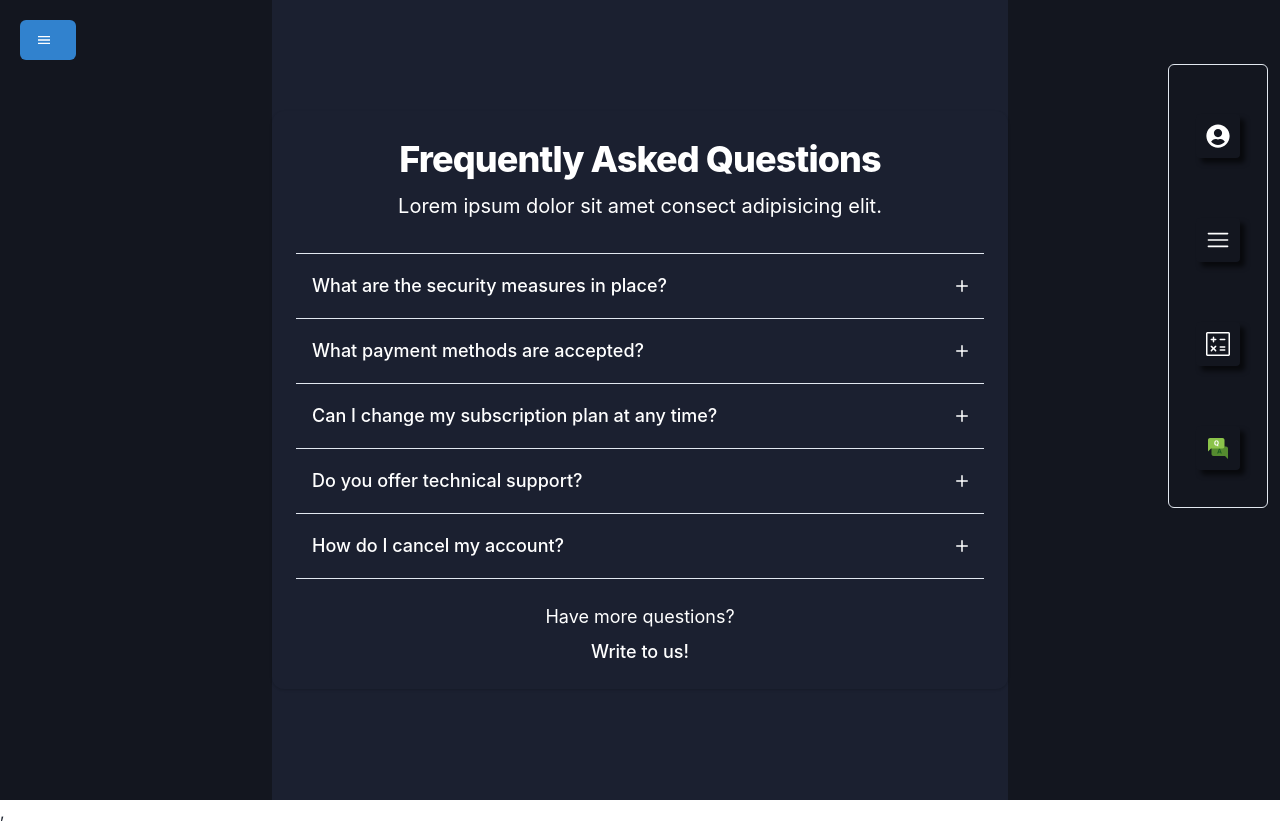
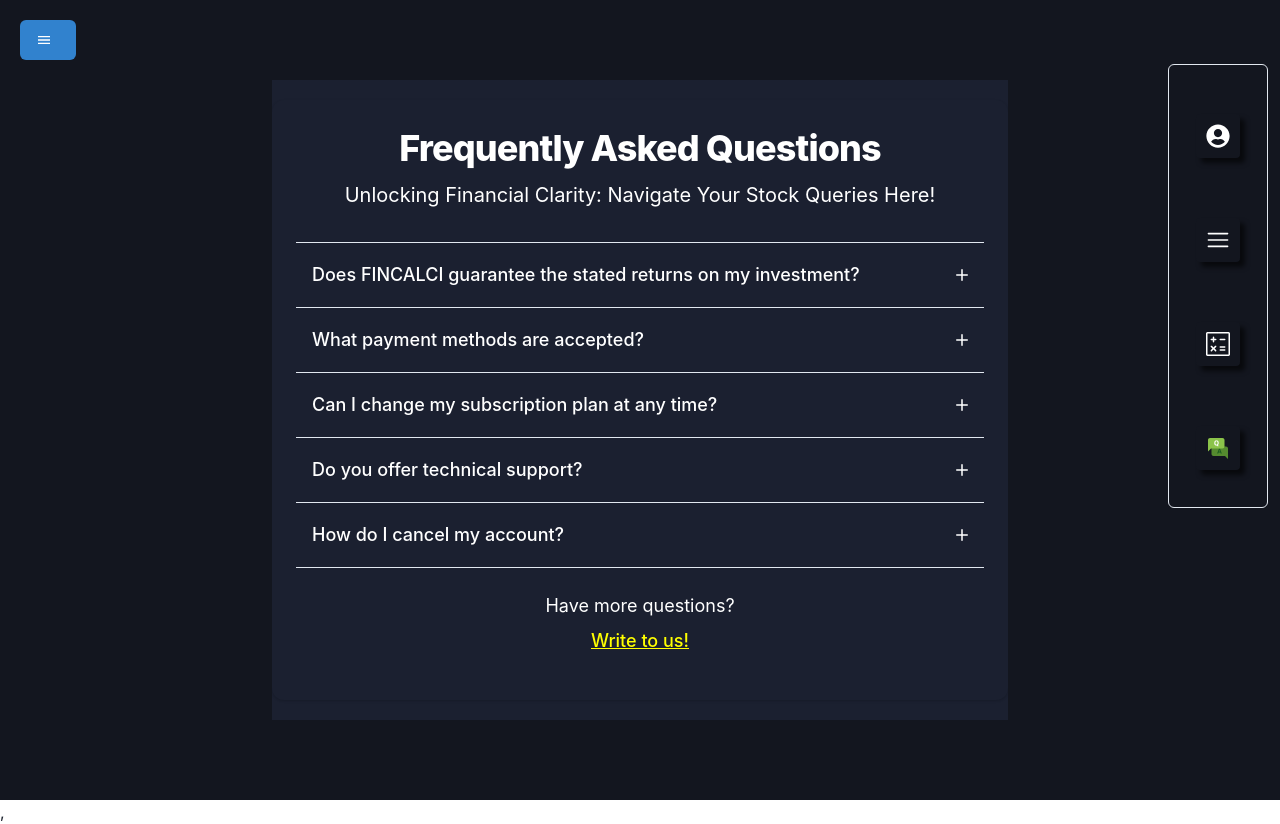
Before and after one commit to Tejash07/FinHelp, a React (Vite) app in the folder FinHelp/frontend/: page /home/faq in a window 1280 px wide. Built offline with nearby package versions, Linux system fonts and the light colour scheme.

Commit message:
Update FaqPage.jsx

```diff
--- a/FinHelp/frontend/src/components/FaqPage/FaqPage.jsx
+++ b/FinHelp/frontend/src/components/FaqPage/FaqPage.jsx
@@ -82,11 +82,11 @@
   const textColor = useColorModeValue('gray.900', 'gray.100');
 
   return (
-    <div className="min-h-screen bg-[#13161F] flex">
+    <div className="min-h-screen bg-[#13161F] flex overflow-hidden">
       <div className="w-1/5"> {/* Adjusted width for LeftDrawer */}
         <LeftDrawer />
       </div>
-      <div className="w-3/5  px-4 max-h-screen overflow-y-auto">
+      <div className="w-3/5 flex flex-col justify-center items-center px-4 overflow-hidden">
         <Flex
           bg="#1B2030"
           _dark={{
@@ -94,8 +94,10 @@
           }}
           justifyContent="center"
           alignItems="center"
-          minHeight="100vh"
+          height="80vh"
+          width="100%"
           py={5}
+          overflow="hidden"
         >
           <Box
             bg={'#1B2030'}
@@ -107,6 +109,8 @@
             w="100%"
             p={6}
             maxW="7xl"
+            h="100%"
+            overflowY="auto"
           >
             <Box textAlign="center">
               <chakra.h2
@@ -135,15 +139,16 @@
                   color: 'gray.300',
                 }}
               >
-                Lorem ipsum dolor sit amet consect adipisicing elit.
+                Unlocking Financial Clarity: Navigate Your Stock Queries Here!
               </chakra.p>
             </Box>
 
             <Box mt={8}>
               <Accordion allowMultiple>
                 <FaqItem
-                  question="What are the security measures in place?"
-                  answer="Our platform uses SSL encryption and complies with PCI DSS standards to secure your data. We regularly update our security protocols and conduct thorough audits to ensure that your information is protected against unauthorized access and data breaches. Our commitment to security allows you to trust us with your sensitive information."
+                  question="Does FINCALCI guarantee the stated returns on my investment?"
+                  answer="Our platform leverages historical data of specific stocks, analyzing their past performance and behaviors within given time periods. While this approach provides valuable insights, it is important to note that it is not infallible and cannot guarantee future stock behavior predictions. The inherent volatility and myriad influencing factors in the stock market mean that predictions based solely on historical data can only offer a limited perspective. Therefore, users should exercise caution and consider multiple factors when making investment decisions, as past performance is not always indicative of future results.
+                  "
                 />
                 <FaqItem
                   question="What payment methods are accepted?"
@@ -177,13 +182,14 @@
                   href="mailto:support@example.com"
                   isExternal
                   fontSize="lg"
-                  color="white"
+                  color="yellow"
+                  textDecoration="underline"
                   _dark={{
                     color: 'white',
                   }}
                   fontWeight="medium"
                   _hover={{
-                    textDecoration: 'none',
+                    color:"#60B0E5"
                   }}
                 >
                   Write to us!
@@ -193,7 +199,7 @@
           </Box>
         </Flex>
       </div>
-      <div className="w-1/5 fixed right-0">
+      <div className="w-1/5  fixed right-0">
         <RightBarFaq />
       </div>
     </div>
```
